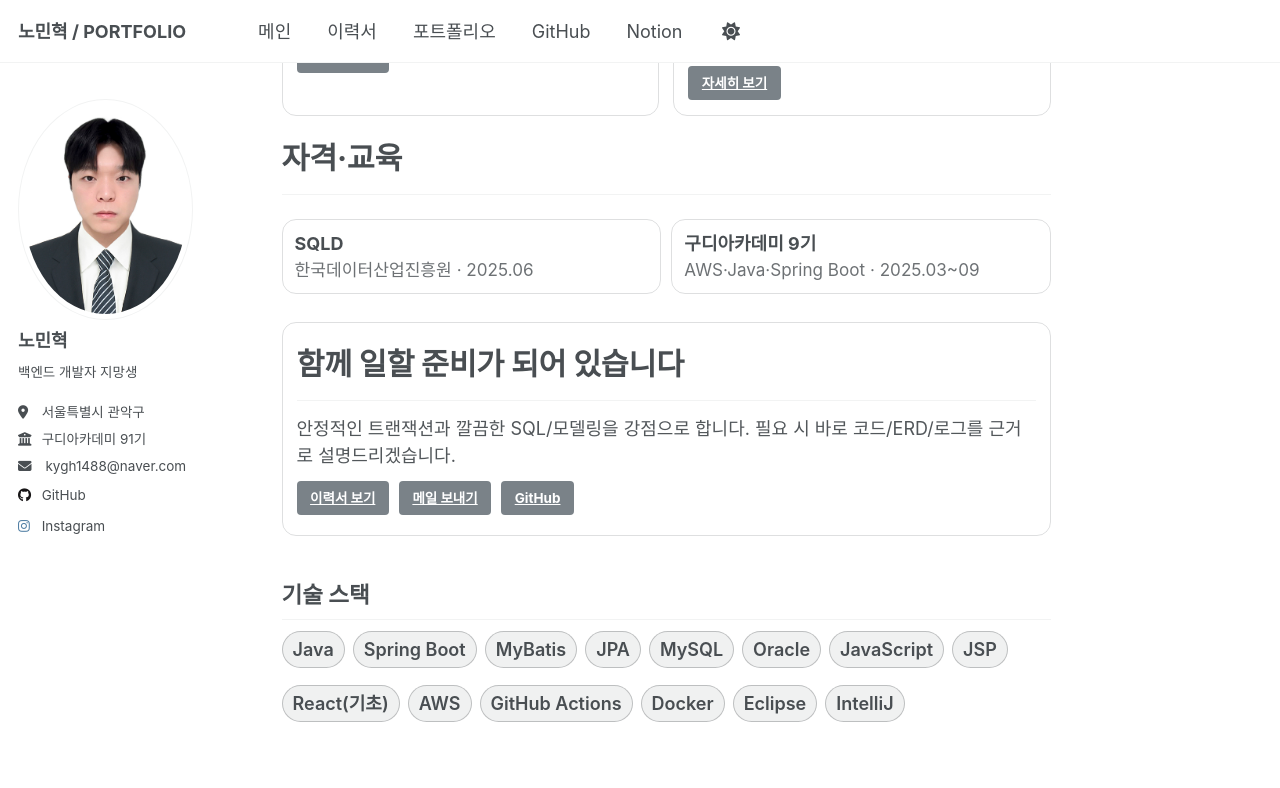
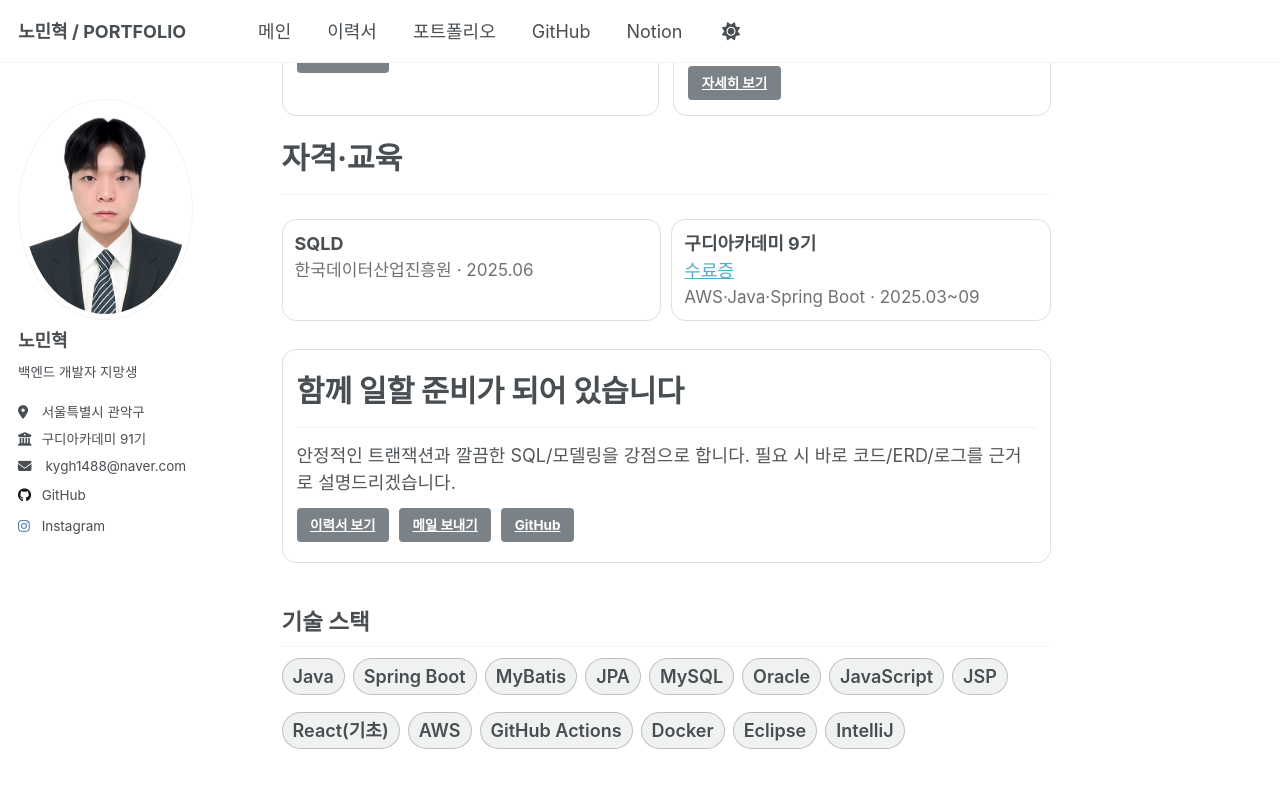
Before and after one commit to nohminhyeok/nohminhyeok.github.io, a Jekyll site: the page built from _pages/about.md, in a window 1280 px wide and 900 px high, scrolled down 1712 px. Shown: the top 788 px of the window. Built offline with Jekyll 4.4.1, drawn with Linux system fonts in a browser that asks for light colours; a script that is not in the unit is left out.

Commit message:
수료증

```diff
--- a/_pages/about.md
+++ b/_pages/about.md
@@ -121,6 +121,7 @@ classes: wide
     </li>
     <li class="badge card">
       <div class="b-title">구디아카데미 9기</div>
+      <a href="/assets/kakaotalk.jpg">수료증</a>
       <div class="b-sub">AWS·Java·Spring Boot · 2025.03~09</div>
     </li>
   </ul>
```
Also changed, not shown: assets/docs/kakaotalk.jpg (added).
